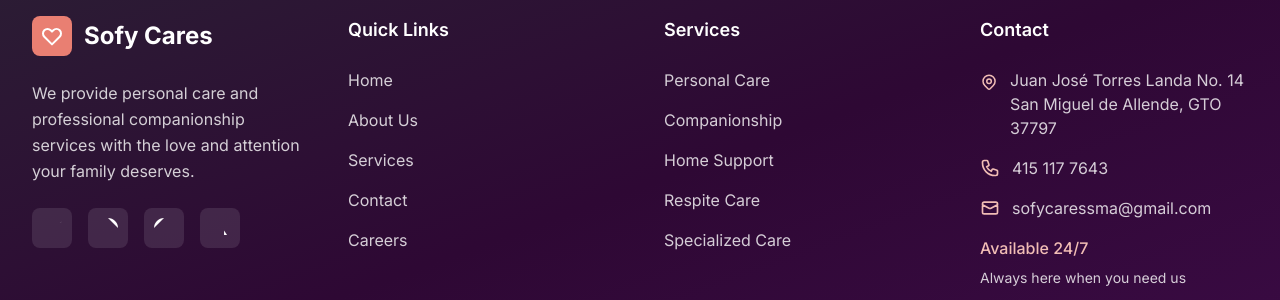
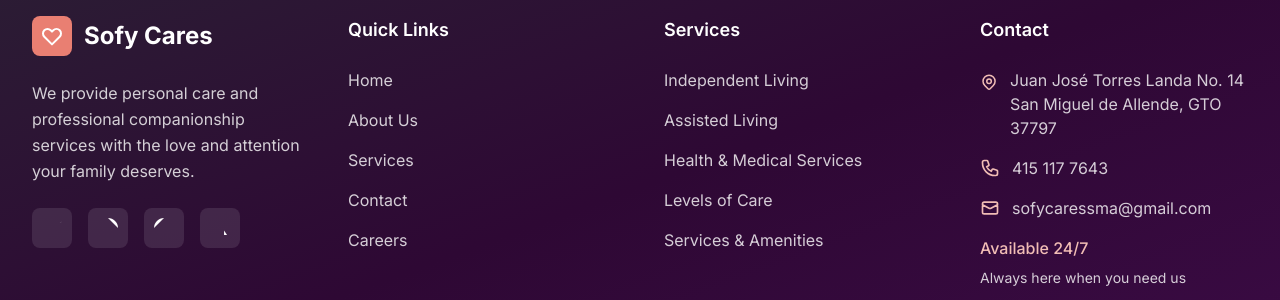
Before and after one commit to DisMedina/sofycares, a React (Vite) app: page / in a window 1280 px wide. Shown: the part 6168-6468 px from the top of the page. Built offline with nearby package versions, Linux system fonts and the light colour scheme.

Commit message:
update 6

```diff
--- a/src/components/Footer.tsx
+++ b/src/components/Footer.tsx
@@ -30,11 +30,11 @@ const quickLinks = [
 ];
 
 const servicesList = [
-  { href: "#personal-care", text: "Personal Care" },
-  { href: "#companionship", text: "Companionship" },
-  { href: "#home-support", text: "Home Support" },
-  { href: "#respite-care", text: "Respite Care" },
-  { href: "#specialized", text: "Specialized Care" },
+  { href: "/independent-living", text: "Independent Living" },
+  { href: "/assisted-living", text: "Assisted Living" },
+  { href: "/services#health-medical-services", text: "Health & Medical Services" },
+  { href: "/services#levels-of-care", text: "Levels of Care" },
+  { href: "/services#services-amenities", text: "Services & Amenities" },
 ];
 
 const legalLinks = [
```
